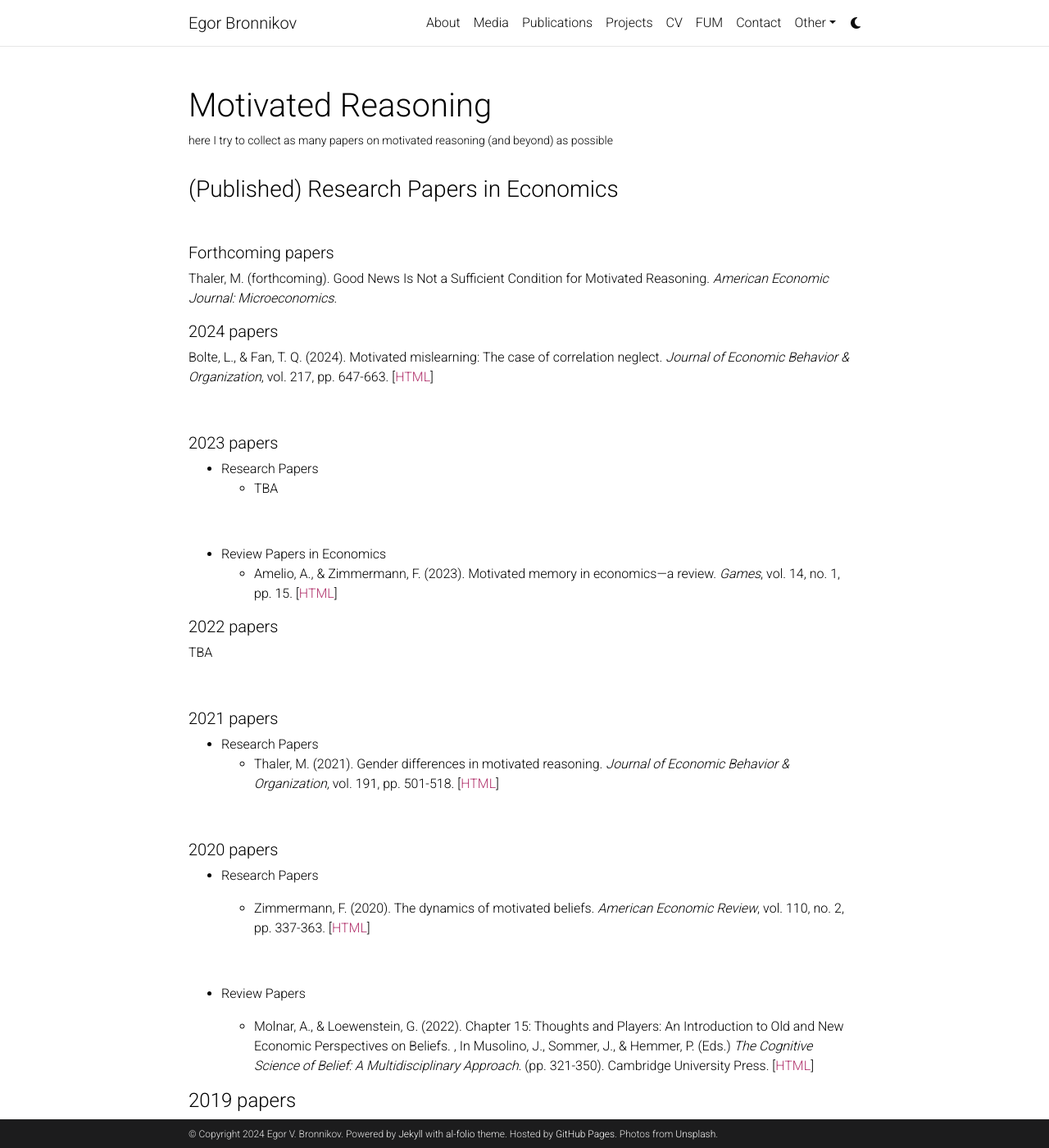
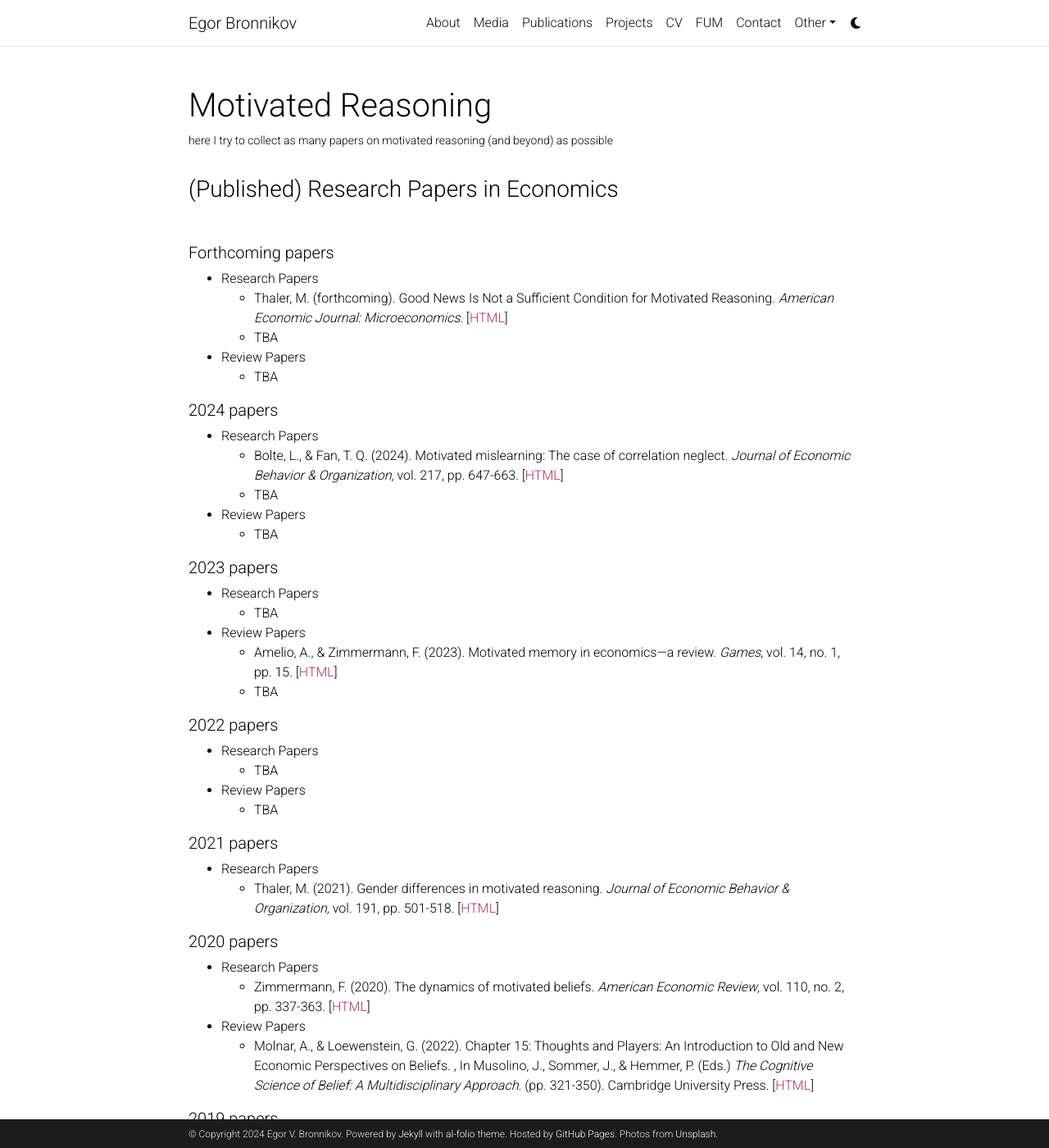
Before and after one commit to egorbronnikov/egorbronnikov.github.io, a Jekyll site: the page built from _pages/motivatedreasoning.md, in a window 1280 px wide and 1400 px high. Shown: the whole window at 82% size. Built offline with Jekyll 4.4.1, drawn with Linux system fonts in a browser that asks for light colours; comment, search, counter and statistics services are not loaded; a style sheet for code colours, icons or effects is not loaded; some of the changed text lies outside the part shown.

Commit message:
Update motivatedreasoning.md

```diff
--- a/_pages/motivatedreasoning.md
+++ b/_pages/motivatedreasoning.md
@@ -13,33 +13,40 @@
 
 ##### Forthcoming papers
 
+- Research Papers
+  - Thaler, M. (forthcoming). Good News Is Not a Sufficient Condition for Motivated Reasoning. _American Economic Journal: Microeconomics_. [[HTML]()]
+  - TBA
+- Review Papers
+  - TBA
 
-
-Thaler, M. (forthcoming). Good News Is Not a Sufficient Condition for Motivated Reasoning. _American Economic Journal: Microeconomics_.
 
 ##### 2024 papers
 
-Bolte, L., & Fan, T. Q. (2024). Motivated mislearning: The case of correlation neglect. _Journal of Economic Behavior & Organization_, vol. 217, pp. 647-663.
-[[HTML](https://www.sciencedirect.com/science/article/abs/pii/S0167268123004249)]
+- Research Papers
+  - Bolte, L., & Fan, T. Q. (2024). Motivated mislearning: The case of correlation neglect. _Journal of Economic Behavior & Organization_, vol. 217, pp. 647-663. [[HTML](https://www.sciencedirect.com/science/article/abs/pii/S0167268123004249)]
+  - TBA
+- Review Papers
+  - TBA
 
-<p>&nbsp;</p>
+
 
 ##### 2023 papers
 
 - Research Papers
   - TBA
-
-&nbsp;
-
-- Review Papers in Economics
+- Review Papers
   - Amelio, A., & Zimmermann, F. (2023). Motivated memory in economics—a review. _Games_, vol.  14, no. 1, pp. 15. [[HTML](https://www.mdpi.com/2073-4336/14/1/15)]
+  - TBA
 
 
 ##### 2022 papers
 
-TBA
+- Research Papers
+  - TBA
+- Review Papers
+  - TBA
 
-<p>&nbsp;</p>
+
 
 ##### 2021 papers
 
@@ -49,28 +56,21 @@
 
 
 
-<p>&nbsp;</p>
-
 ##### 2020 papers
 
 - Research Papers
-
   - Zimmermann, F. (2020). The dynamics of motivated beliefs. _American Economic Review_, vol. 110, no. 2, pp. 337-363.
   [[HTML](https://www.aeaweb.org/articles?id=10.1257/aer.20180728)]
-
-&nbsp;
-
 - Review Papers
-
   - Molnar, A., & Loewenstein, G. (2022). Chapter 15: Thoughts and Players: An Introduction to Old and New Economic Perspectives on Beliefs. , In Musolino, J., Sommer, J., & Hemmer, P. (Eds.) _The Cognitive Science of Belief: A Multidisciplinary Approach._ (pp. 321-350). Cambridge University Press.
   [[HTML](https://www.cambridge.org/core/books/cognitive-science-of-belief/4B06289013C7C18773CE2AF05E1A00ED)] &nbsp; &nbsp;
 
 
-#### 2019 papers
+
+##### 2019 papers
 
 - Research Papers
   - TBA
-
 - Review Papers
   - TBA
 
@@ -97,12 +97,9 @@
 
 - Research Papers
   - TBA
-
 - Review Papers
-
   - Epley, N., & Gilovich, T. (2016). The mechanics of motivated reasoning. _Journal of Economic Perspectives_, vol. 30. no. 3, pp. 133-140.
   [[HTML](https://www.aeaweb.org/articles?id=10.1257/jep.30.3.133)]
-
   - Bénabou, R., & Tirole, J. (2016). Mindful economics: The production, consumption, and value of beliefs. _Journal of Economic Perspectives_, vol. 30. no. 3, pp. 141-164.
   [[HTML](https://www.aeaweb.org/articles?id=10.1257/jep.30.3.141)]
 
@@ -130,31 +127,14 @@
 
 ##### 2024 papers
 
-Thaler, M. (2024). Good News Is Not a Sufficient Condition for Motivated Reasoning. _Working paper_.
+- Research Papers
+  - Thaler, M. (2024). Good News Is Not a Sufficient Condition for Motivated Reasoning. _Working paper_. [[HTML]()]
+  - TBA
+  - TBA
 
-##### 2023 papers
+- Review Papers
+  - TBA
 
-TBA
-
-##### 2022 papers
-
-TBA
-
-##### 2021 papers
-
-TBA
-
-##### 2020 papers
-
-TBA
-
-##### 2018 papers
-
-TBA
-
-##### 2017 papers
-
-TBA
 
 
 
```
